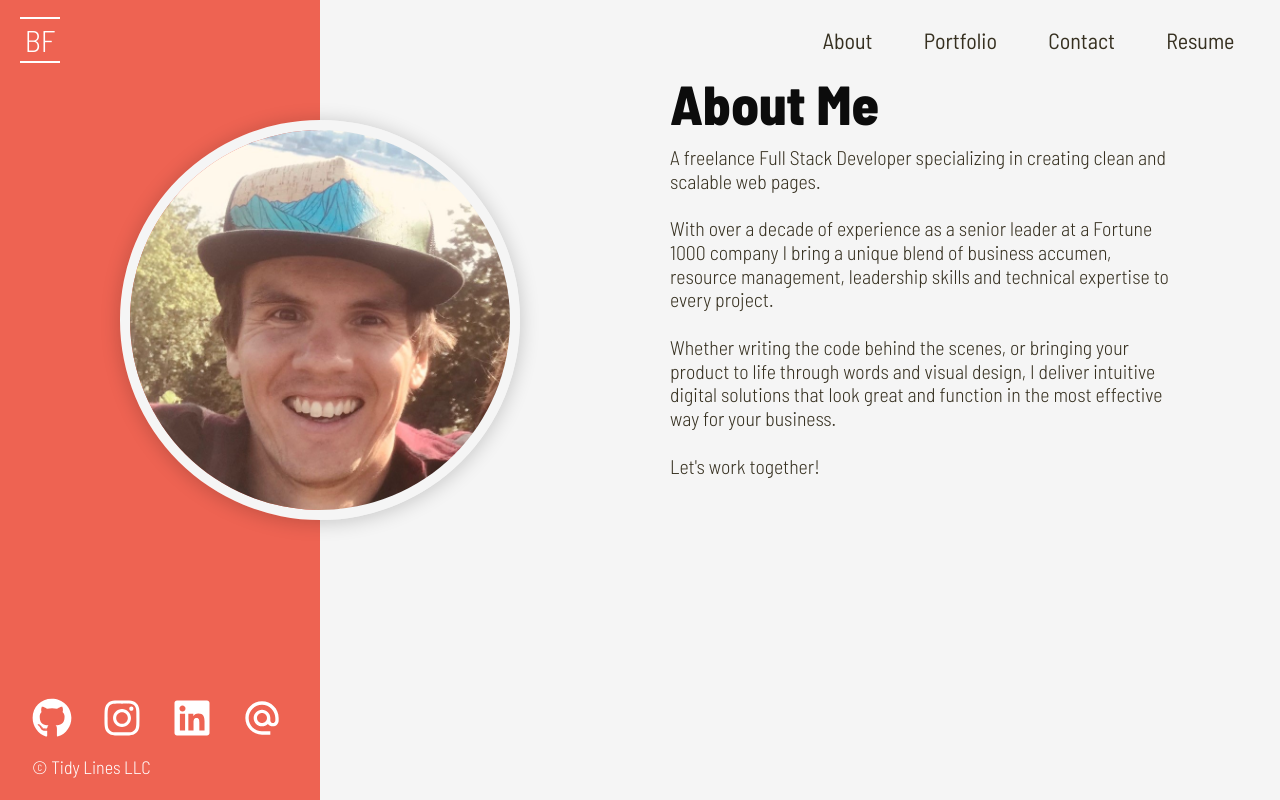
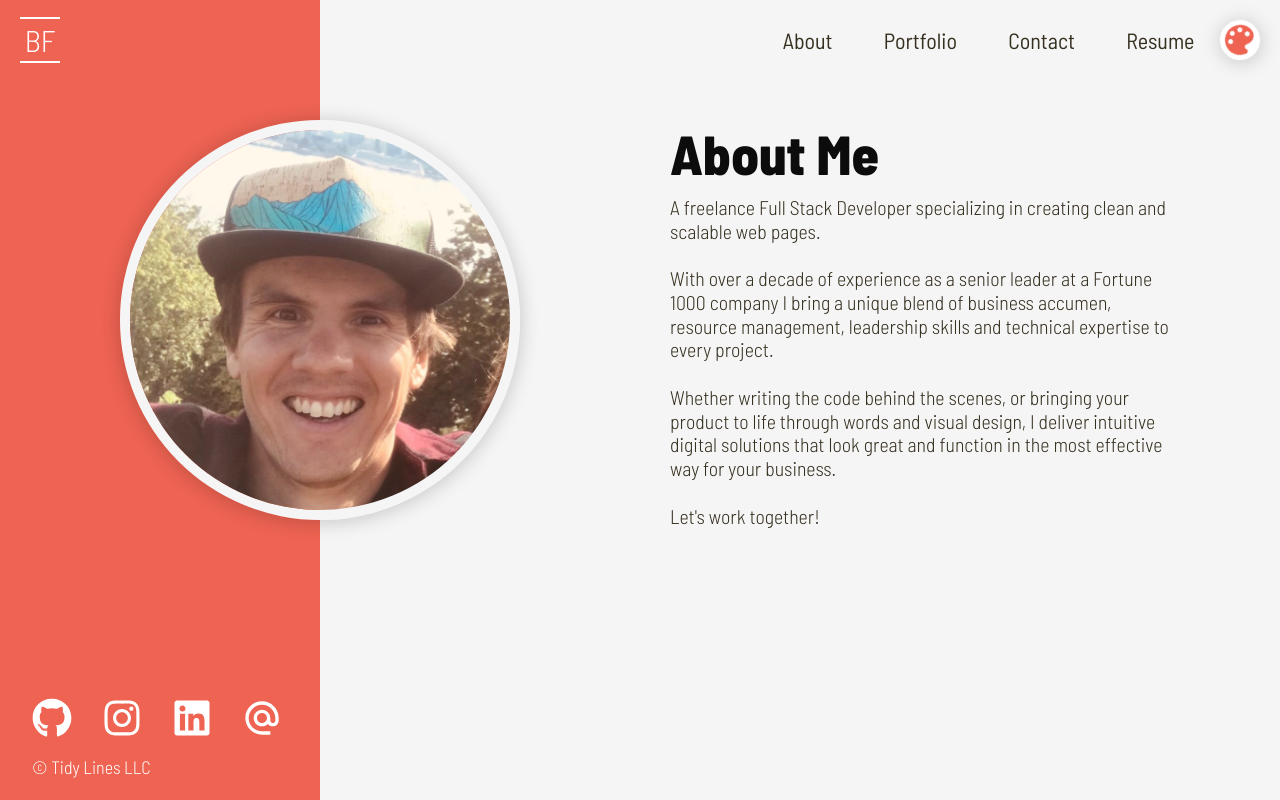
Before and after one commit to benfok/portfolio-react, a React (Create React App) app: page /portfolio-react/portfolio-react/portfolio in a window 1280 px wide. Built offline with nearby package versions, Linux system fonts and the light colour scheme.

Commit message:
adding theme selector with 3 themes

```diff
--- a/src/components/Header/NavBar.js
+++ b/src/components/Header/NavBar.js
@@ -1,6 +1,7 @@
 import React from 'react';
 import { Link } from 'react-router-dom';
 import { usePageContext } from '../../contexts/PageContext';
+import ThemeMenu from './ThemeMenu';
 
 // Here we are using object destructuring assignment to pluck off our variables from the props object
 // We assign them to their own variable names
@@ -57,6 +58,7 @@ const NavBar = () => {
           Resume
         </Link>
       </li>
+      <ThemeMenu />
     </ul>
   );
 }
--- /dev/null
+++ b/src/components/Header/ThemeMenu.js
@@ -0,0 +1,53 @@
+import React, { useState } from 'react';
+import { IconContext } from 'react-icons/lib';
+import { MdColorLens } from 'react-icons/md';
+import { BsCircleFill, BsCircleHalf } from 'react-icons/bs';
+import { GiMoon } from 'react-icons/gi';
+;
+const ThemeMenu = () => {
+
+    const [isOpen, setIsOpen] = useState(false);
+
+    const menuToggle = () => {
+        setIsOpen(!isOpen);
+        !isOpen ? document.getElementById('theme-icon').className= "theme-icon theme-open" : document.getElementById('theme-icon').className = "theme-icon"
+    }
+
+    const setTheme = (theme) => {
+        document.querySelector('body').className = theme;
+        localStorage.setItem('theme', theme);
+    }
+
+    return (
+        <>
+            <div className="nav-theme" onClick={() => menuToggle()}>
+                <div className="theme-icon"   id="theme-icon">
+                    <IconContext.Provider value={{ style: { verticalAlign: 'middle' }, size: '40px'}}>
+                        <MdColorLens />
+                    </IconContext.Provider>
+                </div>
+            {isOpen &&
+                <div className="theme-menu">
+                    <div id="" onClick={(event) => setTheme(event.currentTarget.id)}>
+                        <IconContext.Provider value={{ className: "theme-menu-icon theme-def" }}>
+                            <BsCircleFill />
+                        </IconContext.Provider>
+                    </div>
+                    <div id="bw-mode" onClick={(event) => setTheme(event.currentTarget.id)}>
+                        <IconContext.Provider value={{ className: "theme-menu-icon theme-bw" }}>
+                            <BsCircleHalf />
+                        </IconContext.Provider>
+                    </div>
+                    <div id="dark-mode" onClick={(event) => setTheme(event.currentTarget.id)}>
+                        <IconContext.Provider value={{ className: "theme-menu-icon theme-dark" }}>
+                            <GiMoon />
+                        </IconContext.Provider>
+                    </div>
+                </div>
+            }
+            </div>
+        </>
+    )
+}
+
+export default ThemeMenu;
--- a/src/components/Header/index.js
+++ b/src/components/Header/index.js
@@ -6,6 +6,7 @@ import MenuCloseButton from './MenuCloseButton';
 import useMedia from '../../hooks/useMedia';
 import { PageProvider } from '../../contexts/PageContext';
 import '../../styles/header.css';
+import ThemeMenu from './ThemeMenu';
 
 
 
@@ -38,8 +39,12 @@ const Header = () => {
                     {!isMobile && <NavBar />}
                     {/* If a desktop function (such as resume button) moves into the right container, move navbar to center */}
                     {!isOpen && isMobile && <MenuOpenButton toggleMobileNav={toggleMobileNav} />}
-                    {isOpen && <MenuCloseButton toggleMobileNav={toggleMobileNav} />}
-                    {/* {!isMobile && <Button src={'/resume'} text={'Resume'} />} */}
+                    {isOpen &&
+                        <>
+                            <ThemeMenu />
+                            <MenuCloseButton toggleMobileNav={toggleMobileNav} />
+                        </>
+                    }
                 </div>
             </header>
         </PageProvider>
--- a/src/index.js
+++ b/src/index.js
@@ -3,6 +3,17 @@ import ReactDOM from 'react-dom/client';
 import App from './App';
 
 const root = ReactDOM.createRoot(document.getElementById('root'));
+
+// check if a theme preference has been stored in local storage and apply the body class if so
+(function() {
+    const theme = localStorage.getItem('theme') || null;
+
+    if (theme) {
+        document.querySelector('body').className = theme;
+    }
+
+})();
+
 root.render(
     <App />
 );
--- a/src/styles/about.css
+++ b/src/styles/about.css
@@ -18,7 +18,7 @@
         padding-right: 100px;
         text-align: left;
         font-size: 110%;
-        margin-top: -150px;
+        margin-top: -50px;
     }
 
     .intro-about h1 {
--- a/src/styles/contact.css
+++ b/src/styles/contact.css
@@ -26,6 +26,8 @@ form {
     width: 100%;
     font-size: 90%;
     padding: 5px;
+    background-color: var(--cardbg);
+    color: var(--primaryfont);
 }
 
 label {
--- a/src/styles/header.css
+++ b/src/styles/header.css
@@ -30,6 +30,10 @@ header {
 #header-left {
     padding: 0 20px;
     width: 200px;
+    display: flex;
+    flex-flow: row;
+    justify-content: space-between;
+    align-items: center;
 }
 
 #header-center {
@@ -43,6 +47,7 @@ header {
     display: flex;
     justify-content: flex-end;
     flex-grow: 2;
+    gap: 20px;
     /* remove flex-grow if nav is moved to center container */
 }
 
@@ -142,11 +147,79 @@ header {
     cursor: pointer;
 }
 
+/* theme icons */
+.nav-theme {
+    display: flex;
+    flex-flow: row;
+    align-items: center;
+}
+
+.nav-theme:hover,
+.nav-theme:active {
+    cursor: pointer;
+
+}
+
+.theme-menu {
+    position: absolute;
+    top: 0px;
+    background-color: white;
+    box-shadow: 0px 2px 20px 0px rgb(0 0 0 / 20%);
+    border-radius: 16px;
+    padding-top: 50px;
+    z-index: 3;
+}
+
+.theme-menu-icon {
+    margin: 5px;
+    font-size: 30px;
+}
+
+.nav-theme:hover .theme-icon {
+    transform: rotate(360deg);
+    transition: transform 1s ease-in-out;
+    box-shadow: none;
+}
+
+.theme-icon {
+    /* font-size: 30px; */
+    transform: rotate(-25deg);
+    transition: transform 1s ease-in-out;
+    box-shadow: 0px 2px 20px 0px rgb(0 0 0 / 20%);
+    border-radius: 50%;
+    background-color: var(--cardbg);
+    z-index: 4;
+    color: var(--btnbghover);
+}
+
+.theme-open {
+    box-shadow: none;
+    background-color: white;
+}
+
+.theme-def {
+    color: #EE6352;
+}
+
+.theme-bw {
+    color: black;
+}
+
+.theme-dark {
+    color: #363020;
+}
+
 
 @media screen and (min-width: 1200px) {
     header {
         display: grid;
         grid-template-columns: 1fr 1fr 2fr;
+    }
+
+    #header-left {
+        padding: 0 20px;
+        width: 100%;
+        max-width: 280px;
     }
 
     #header-right,
--- a/src/utils/projects.js
+++ b/src/utils/projects.js
@@ -36,7 +36,7 @@ export const projects = {
     theHappyPlace: {
             title: 'The Happy Place',
             live: true,
-            liveLink: 'https://happy-place.cyclic.app/',
+            liveLink: 'https://happy-place.cyclic.app/1671580800',
             repoLink: 'https://github.com/benfok/the-happy-place-forked',
             technologies: 'HTML | CSS | JavaScript | Node.js | Express | MySQL | Handlebars.js',
             shortDescription: 'Promoting mental wellbeing through a daily journal where users post publically or privately. Intentionally free of "likes", comments and photos to ensure the focus is on personal habits and daily gratitudes.',
```
